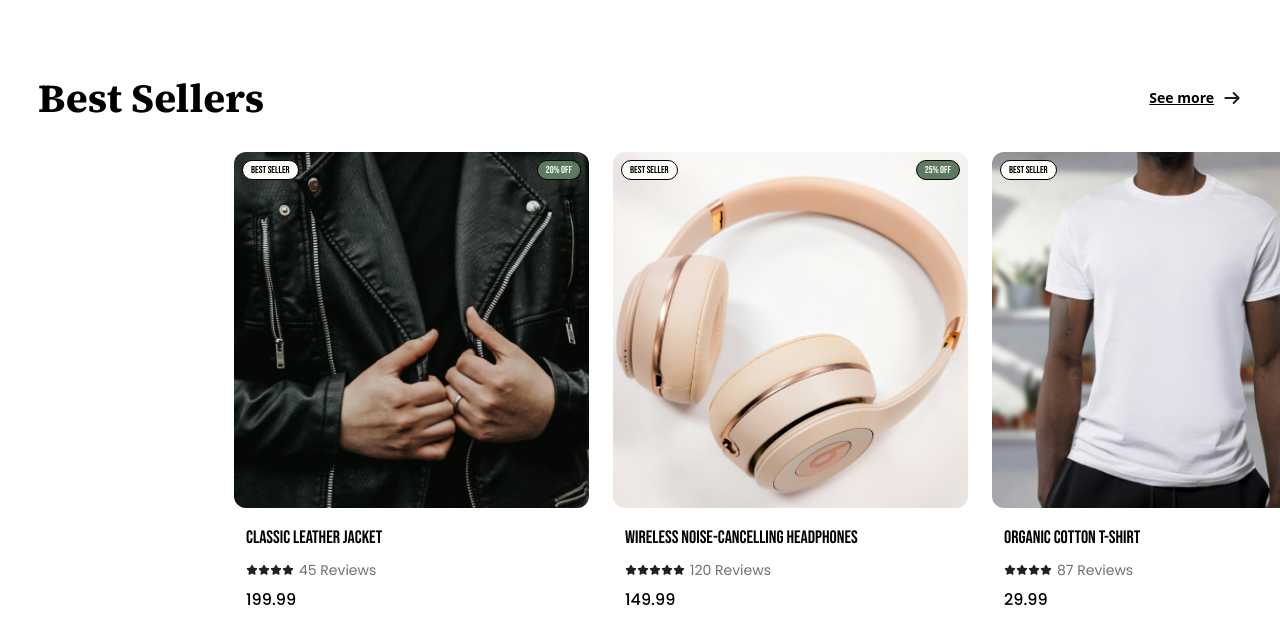
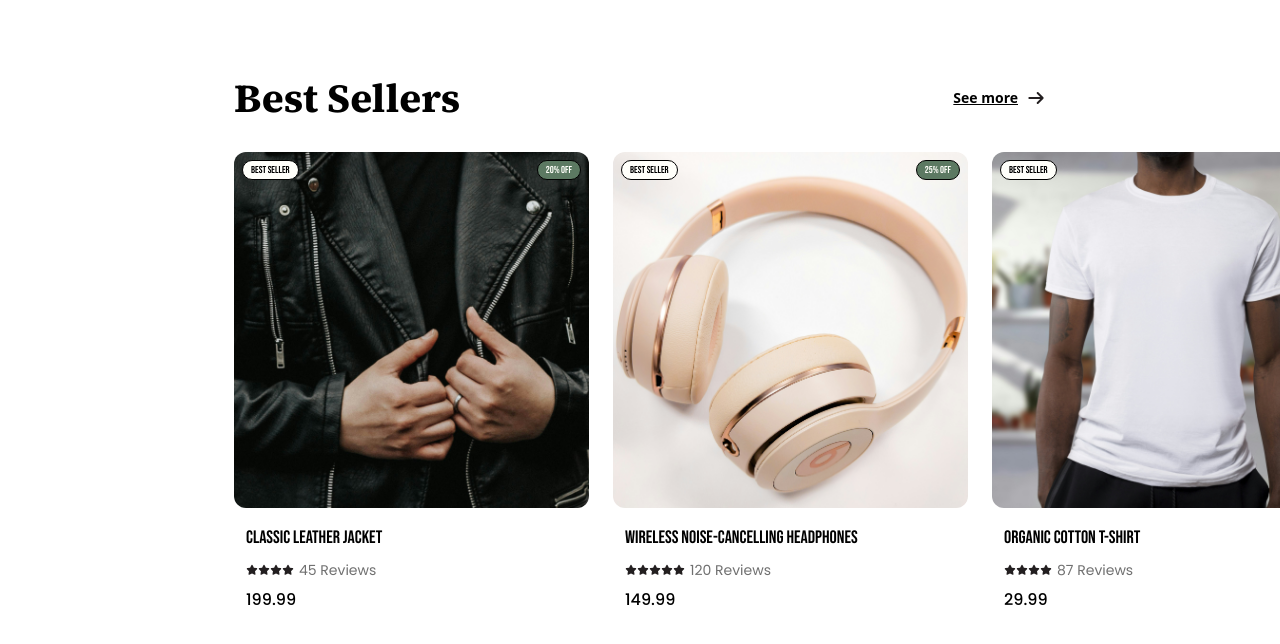
Before and after one commit to GaldinoMat/best-sellers-section-HTML, a website built with Vite: page index.html in a window 1280 px wide. Built offline with nearby package versions, Linux system fonts and the light colour scheme; files whose address does not match are found by name.

Commit message:
update padding for best-seller section in index.html

```diff
--- a/index.html
+++ b/index.html
@@ -15,7 +15,7 @@
         id="best-seller-section"
       >
         <div
-          class="tw-mb-6 md:tw-mb-[30px] lg:tw-mb-[38px] lg:tw-flex lg:tw-justify-between lg:tw-px-0 lg:tw-max-w-[51.25rem] xl:tw-max-w-[75.25rem] 3xl:tw-max-w-[90rem] 4xl:tw-max-w-[120rem] lg:tw-mx-auto lg:tw-items-center"
+          class="tw-mb-6 md:tw-mb-[30px] lg:tw-mb-[38px] lg:tw-flex lg:tw-justify-between lg:tw-px-24 xl:tw-px-[234px] 2xl:tw-px-[112px] 3xl:tw-px-[234px] 4xl:tw-px-[316px] lg:tw-mx-auto lg:tw-items-center"
           id="best-seller-section-title"
         >
           <a
```
